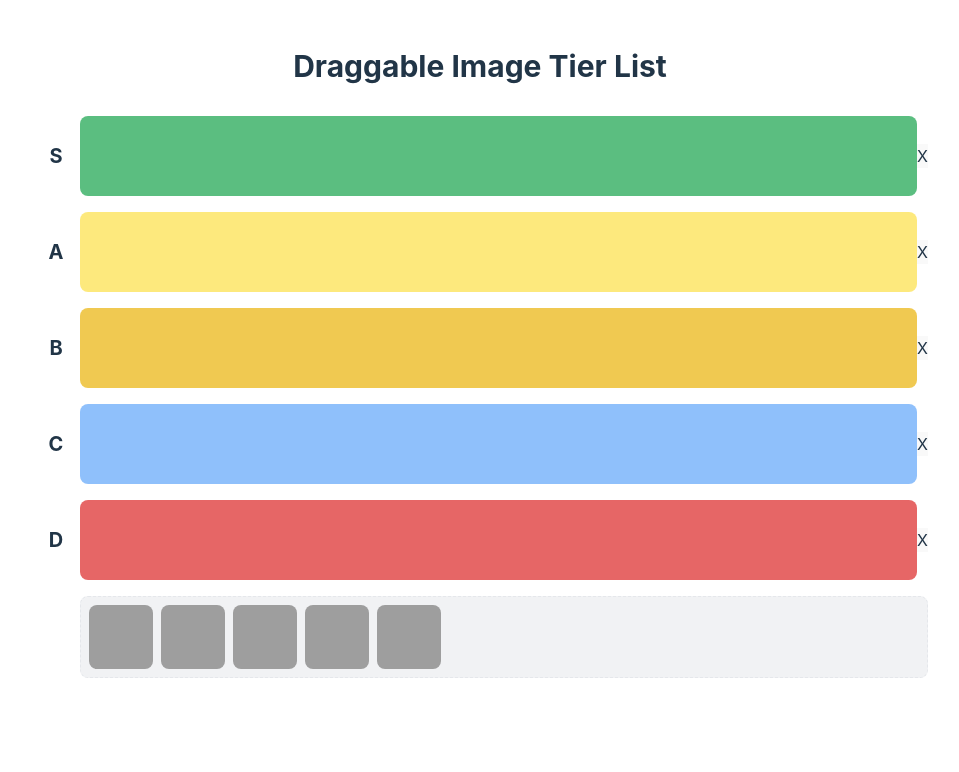
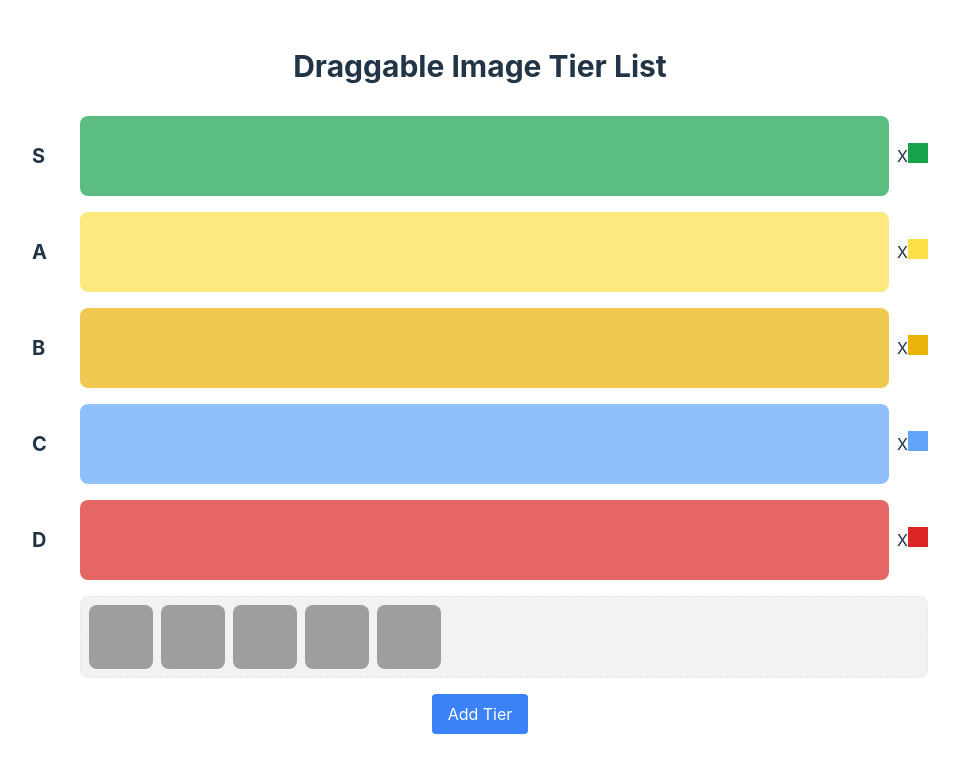
Before and after one commit to PriyanKishoreMS/subredditCinema-client, a React (Vite) app: page / in a window 1280 px wide. Shown: the top 772 px of the page, without its empty margins (160-1119 px from the left). Built offline with nearby package versions, Linux system fonts and the light colour scheme; grey boxes are pictures that could not be loaded.

Commit message:
controls: row, color, tiername, title

```diff
--- a/src/pages/HomeLandler.tsx
+++ b/src/pages/HomeLandler.tsx
@@ -33,9 +33,6 @@ function HomeLander() {
 	return (
 		<>
 			<div className='App p-4'>
-				<h1 className='text-3xl font-bold text-center my-8'>
-					Draggable Image Tier List
-				</h1>
 				<TierList initialImages={initialImages} />
 			</div>
 		</>
--- a/src/pages/TierList.tsx
+++ b/src/pages/TierList.tsx
@@ -29,27 +29,29 @@ interface TierListProps {
 	initialImages: Image[];
 }
 
-const tiers: {
-	tier: string;
-	tierColor: string;
-	key: number;
-}[] = [
-	{ key: 1, tier: "S", tierColor: "bg-green-600" },
-	{ key: 2, tier: "A", tierColor: "bg-yellow-300" },
-	{ key: 3, tier: "B", tierColor: "bg-yellow-500" },
-	{ key: 4, tier: "C", tierColor: "bg-blue-400" },
-	{ key: 6, tier: "D", tierColor: "bg-red-600" },
+interface Tier {
+	id: string;
+	name: string;
+	color: string;
+}
+
+const initialTiers: Tier[] = [
+	{ id: "S", name: "S", color: "bg-green-600" },
+	{ id: "A", name: "A", color: "bg-yellow-300" },
+	{ id: "B", name: "B", color: "bg-yellow-500" },
+	{ id: "C", name: "C", color: "bg-blue-400" },
+	{ id: "D", name: "D", color: "bg-red-600" },
 ];
 
 export const TierList: React.FC<TierListProps> = ({ initialImages }) => {
+	const [title, setTitle] = useState<string>("Draggable Image Tier List");
+	const [tiers, setTiers] = useState<Tier[]>(initialTiers);
 	const [items, setItems] = useState<Image[]>(initialImages);
 	const [activeId, setActiveId] = useState<string | null>(null);
 	const [tierState, setTierState] = useState<Record<string, string[]>>(() => {
-		const initial: Record<string, string[]> = {
-			start: [],
-		};
+		const initial: Record<string, string[]> = { start: [] };
 		tiers.forEach(tier => {
-			initial[tier.tier] = [];
+			initial[tier.id] = [];
 		});
 		initialImages.forEach(img => {
 			if (initial[img.tier]) {
@@ -61,28 +63,19 @@ export const TierList: React.FC<TierListProps> = ({ initialImages }) => {
 		return initial;
 	});
 
-	const [images] = useState<Record<string, Image>>(() => {
-		return initialImages.reduce((acc, img) => {
+	const [images] = useState<Record<string, Image>>(() =>
+		initialImages.reduce((acc, img) => {
 			acc[img.id] = img;
 			return acc;
-		}, {} as Record<string, Image>);
-	});
+		}, {} as Record<string, Image>)
+	);
 
 	const sensors = useSensors(
-		// useSensor(PointerSensor),
-		// useSensor(KeyboardSensor, {
-		// 	coordinateGetter: sortableKeyboardCoordinates,
-		// }),
 		useSensor(TouchSensor, {
-			activationConstraint: {
-				delay: 250,
-				tolerance: 5,
-			},
+			activationConstraint: { delay: 250, tolerance: 5 },
 		}),
 		useSensor(MouseSensor, {
-			activationConstraint: {
-				distance: 10,
-			},
+			activationConstraint: { distance: 10 },
 		})
 	);
 
@@ -130,8 +123,7 @@ export const TierList: React.FC<TierListProps> = ({ initialImages }) => {
 	};
 
 	const handleDragStart = (event: DragStartEvent) => {
-		const { active } = event;
-		setActiveId(active.id as string);
+		setActiveId(event.active.id as string);
 	};
 
 	const handleDragOver = (event: DragOverEvent) => {
@@ -154,6 +146,43 @@ export const TierList: React.FC<TierListProps> = ({ initialImages }) => {
 		}
 	};
 
+	const handleTierNameChange = (tierId: string, newName: string) => {
+		setTiers(prev =>
+			prev.map(tier => (tier.id === tierId ? { ...tier, name: newName } : tier))
+		);
+		console.log(tiers, "tierState");
+	};
+
+	const addTier = () => {
+		if (tiers.length >= 9) return;
+		const newId = `Tier${tiers.length + 1}`;
+		const newTier: Tier = {
+			id: newId,
+			name: newId,
+			color: "bg-gray-400",
+		};
+		console.log(newId, "id");
+		setTiers(prev => [...prev, newTier]);
+		setTierState(prev => ({ ...prev, [newId]: [] }));
+	};
+
+	const removeTier = (tierId: string) => {
+		if (tiers.length <= 2) return;
+		setTiers(prev => prev.filter(tier => tier.id !== tierId));
+		setTierState(prev => {
+			const { [tierId]: removed, ...rest } = prev;
+			return rest;
+		});
+	};
+
+	const changeTierColor = (tierId: string, newColor: string) => {
+		setTiers(prev =>
+			prev.map(tier =>
+				tier.id === tierId ? { ...tier, color: newColor } : tier
+			)
+		);
+	};
+
 	return (
 		<DndContext
 			sensors={sensors}
@@ -166,23 +195,41 @@ export const TierList: React.FC<TierListProps> = ({ initialImages }) => {
 				strategy={rectSortingStrategy}
 			>
 				<div className='max-w-4xl mx-auto'>
+					<input
+						type='text'
+						value={title}
+						onChange={e => setTitle(e.target.value)}
+						className='text-3xl font-bold text-center my-8 w-full bg-transparent border-none'
+					/>
 					{tiers.map(tier => (
 						<TierRow
-							key={tier.key}
-							tier={tier.tier}
-							imageIds={tierState[tier.tier]}
+							key={tier.id}
+							tier={tier.name}
+							imageIds={tierState[tier.id] || []}
 							images={images}
-							tierColor={tier.tierColor}
+							tierColor={tier.color}
+							changeTierColor={newColor => changeTierColor(tier.id, newColor)}
+							onTierNameChange={newName =>
+								handleTierNameChange(tier.id, newName)
+							}
+							onRemoveTier={() => removeTier(tier.id)}
 						/>
 					))}
 					<InitRow tier='start' imageIds={tierState["start"]} images={images} />
+					<div className='flex justify-center mt-4'>
+						<button
+							onClick={addTier}
+							className='px-4 py-2 bg-blue-500 text-white rounded'
+							disabled={tiers.length >= 9}
+						>
+							Add Tier
+						</button>
+					</div>
 				</div>
 				<DragOverlay>
-					{activeId ? (
-						<DraggableImage
-							image={items.find(item => item.id === activeId) || items[0]}
-						/>
-					) : null}
+					{activeId && images[activeId] && (
+						<DraggableImage image={images[activeId]} />
+					)}
 				</DragOverlay>
 			</SortableContext>
 		</DndContext>
--- a/src/pages/TierRow.tsx
+++ b/src/pages/TierRow.tsx
@@ -1,32 +1,59 @@
-// src/components/TierRow.tsx
 import { useDroppable } from "@dnd-kit/core";
 import { SortableContext, rectSortingStrategy } from "@dnd-kit/sortable";
-import React from "react";
+import React, { useState } from "react";
 import { DraggableImage } from "./DraggableImage";
 import { Image } from "./TierList";
 
 interface TierRowProps {
 	tier: string;
+	changeTierColor: (color: string) => void;
 	tierColor: string;
 	imageIds: string[];
 	images: Record<string, Image>;
+	onTierNameChange: (newName: string) => void;
+	onRemoveTier: () => void;
 }
+
+const colors = [
+	"bg-green-600",
+	"bg-yellow-300",
+	"bg-yellow-500",
+	"bg-blue-400",
+	"bg-red-600",
+	"bg-purple-600",
+	"bg-pink-600",
+	"bg-indigo-600",
+	"bg-gray-600",
+];
 
 export const TierRow: React.FC<TierRowProps> = ({
 	tier,
 	imageIds,
 	images,
 	tierColor,
+	onTierNameChange,
+	changeTierColor,
+	onRemoveTier,
 }) => {
 	const { setNodeRef } = useDroppable({
 		id: tier,
 	});
 
+	const [showColorPicker, setShowColorPicker] = useState(false);
+
+	const handleColorChange = (color: string) => {
+		changeTierColor(color);
+		setShowColorPicker(false);
+	};
+
 	return (
 		<div className='flex mb-4 items-center'>
-			<div className='w-12 h-12 flex items-center justify-center font-bold text-xl'>
-				{tier}
-			</div>
+			<input
+				type='text'
+				value={tier}
+				onChange={e => onTierNameChange(e.target.value)}
+				className='w-12 h-12 flex items-center justify-center font-bold text-xl bg-transparent border-none'
+			/>
 			<div
 				ref={setNodeRef}
 				className={`flex-1 bg-opacity-70 rounded-lg flex items-center space-x-2 p-2 min-h-[5rem] ${tierColor}`}
@@ -37,7 +64,27 @@ export const TierRow: React.FC<TierRowProps> = ({
 					))}
 				</SortableContext>
 			</div>
-			<button>X</button>
+			<button onClick={onRemoveTier} className='ml-2'>
+				X
+			</button>
+			<div className='relative'>
+				<button onClick={() => setShowColorPicker(!showColorPicker)}>
+					<div className={`w-5 h-5 ${tierColor}`}></div>
+				</button>
+				{showColorPicker && (
+					<div className='absolute right-0 mt-2 p-2 z-10   bg-white border rounded shadow-lg'>
+						<div className='grid grid-cols-3 gap-10'>
+							{colors.map((color, index) => (
+								<button
+									key={index}
+									className={`w-6 h-6 ${color}`}
+									onClick={() => handleColorChange(color)}
+								></button>
+							))}
+						</div>
+					</div>
+				)}
+			</div>
 		</div>
 	);
 };
```
